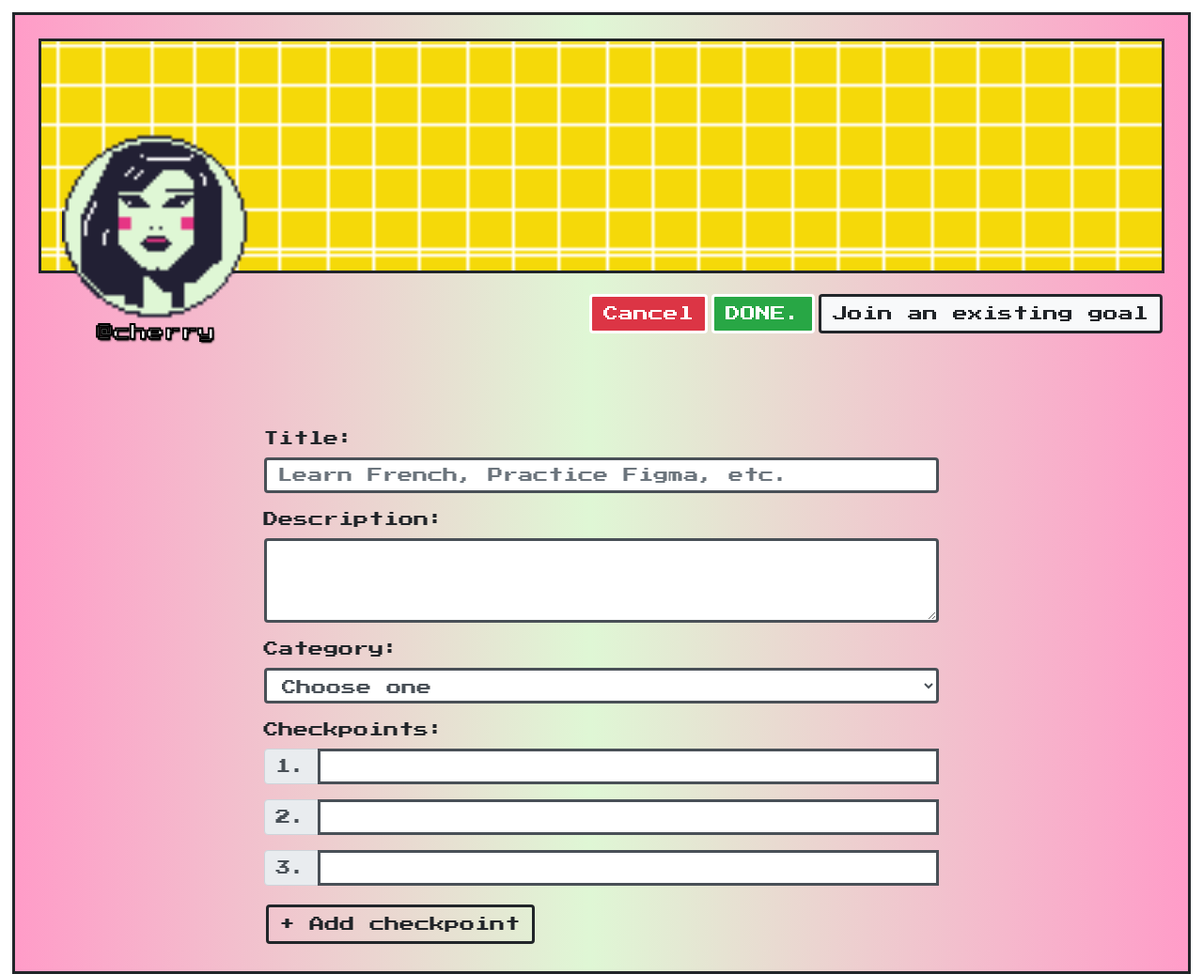
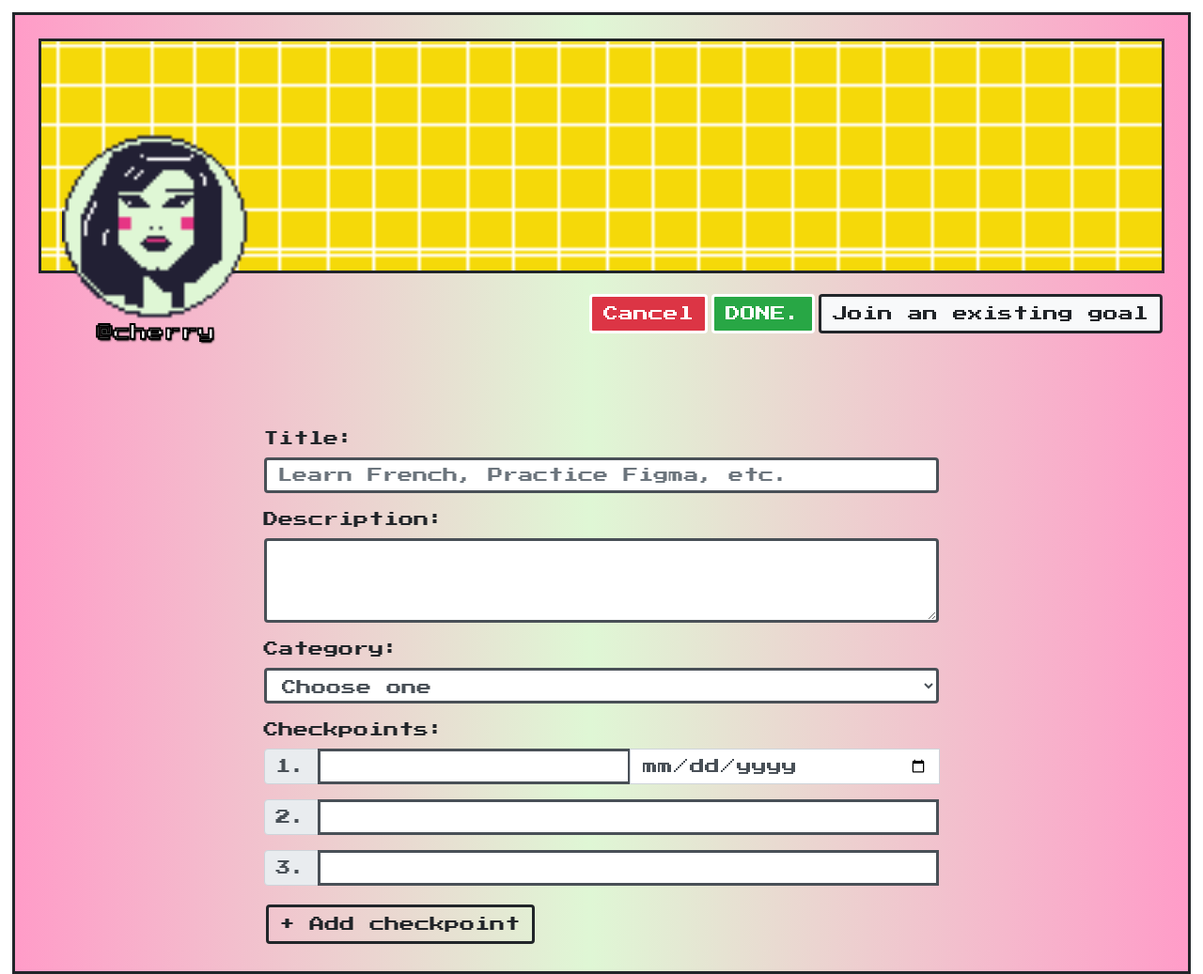
Before and after one commit to jessielin34/GoaldenGirls, a plain HTML site: page creategoal.html in a window 1280 px wide. Shown: the whole page at 94% size. Drawn offline with nearby package versions, Linux system fonts and the light colour scheme; a script that the page names is missing.

```diff
--- a/creategoal.html
+++ b/creategoal.html
@@ -34,44 +34,7 @@
 
         </div>
         <br /><br /><br /><br />
-        <!--
-        <div class="create-goal">
-            <p class="new-goal-tab">NEW GOAL</p>
-            <div>
-                <form>
-                    <input class="name-textbox" type="text" id="name" name="name" placeholder="name">
-                    <p class="cp-text">checkpoints</p>
-                    <br>
-                    <input class="des-textbox" type="text" id="description" name="description" placeholder="description">
-                </form>
-            </div>
-        </div>
 
-            <form name="goal-form" id="goal-form">
-                <div class="goal-form">
-                    <h3 class="new-goal-tab">NEW GOAL</h3>
-                    <div class="input-group">
-                        <label for="goal-name">name</label>
-                        <input type="text" id="goal-name" placeholder="name">
-                    </div>
-                    <div class="checkpoints">
-                        <div class="checkpoint">
-                            <label for="checkpoint1">checkpoints</label><br />
-                            <textarea id="checkpoint1" placeholder="description"></textarea>
-                            <input type="button" id="addCP" value="+" />
-                            <br />
-                        </div>
-                    </div>
-                    <a href="profile.html">
-                        <button type="button" class="cancel">Cancel</button>
-                    </a>
-                    <a href="profile.html">
-                        <button type="button" class="done">DONE.</button>
-                    </a>
-                </div>
-
-            </form>
-    -->
         <form name="goal-form" id="goal-form">
             <div class="form-group">
                 <label for="goal-title">Title:</label>
@@ -100,12 +63,16 @@
                     <span class="input-group-text" id="inputGroup-sizing-default">1.</span>
                 </div>
                 <input type="text" class="form-control" id="checkpoint1" style="border:solid;" aria-label="Default" aria-describedby="inputGroup-sizing-default">
+                <input type="date" class="form-control date-picker" aria-label="Date" aria-describedby="inputGroup-sizing-date">
+
+
             </div>
             <div class="input-group mb-3">
                 <div class="input-group-prepend">
                     <span class="input-group-text" id="inputGroup-sizing-default">2.</span>
                 </div>
                 <input type="text" class="form-control" id="checkpoint2" style="border:solid;" aria-label="Default" aria-describedby="inputGroup-sizing-default">
+
             </div>
             <div class="input-group mb-3">
                 <div class="input-group-prepend">
--- a/css/creategoal.css
+++ b/css/creategoal.css
@@ -139,7 +139,6 @@
 }
 
 
-
 /* Customize Scrollbar */
 ::-webkit-scrollbar {
     width: 20px;
```
